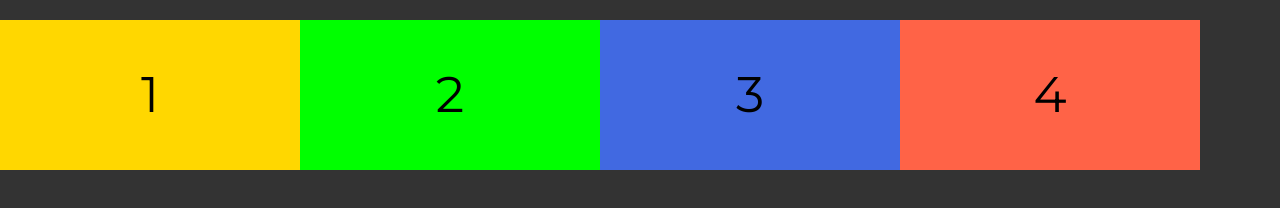
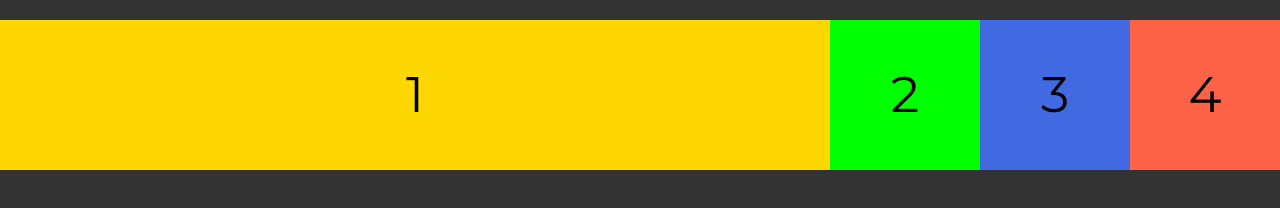
Before and after one commit to maprzybysz/website-development-course-part-2, a plain HTML site: page index.html in a window 1280 px wide. Drawn offline with Linux system fonts and the light colour scheme.

Commit message:
m06-flex-basis

```diff
--- a/sass/style.scss
+++ b/sass/style.scss
@@ -17,7 +17,7 @@ section {
 }
 
 .square {
-	width: 300px;
+	width: 150px;
 	height: 150px;
 	line-height: 150px;
 	text-align: center;
@@ -25,14 +25,12 @@ section {
 
 .one {
 	background-color: gold;
-	// flex-grow: 1;
-	flex-shrink: 0;
+	// flex-basis: 300px;
+	flex: 1 1 300px;
 }
 
 .two {
 	background-color: lime;
-	// flex-grow: 3;
-	flex-shrink: 0;
 }
 
 .three {
```
Also changed, not shown: css/style.css, 1 other file.
